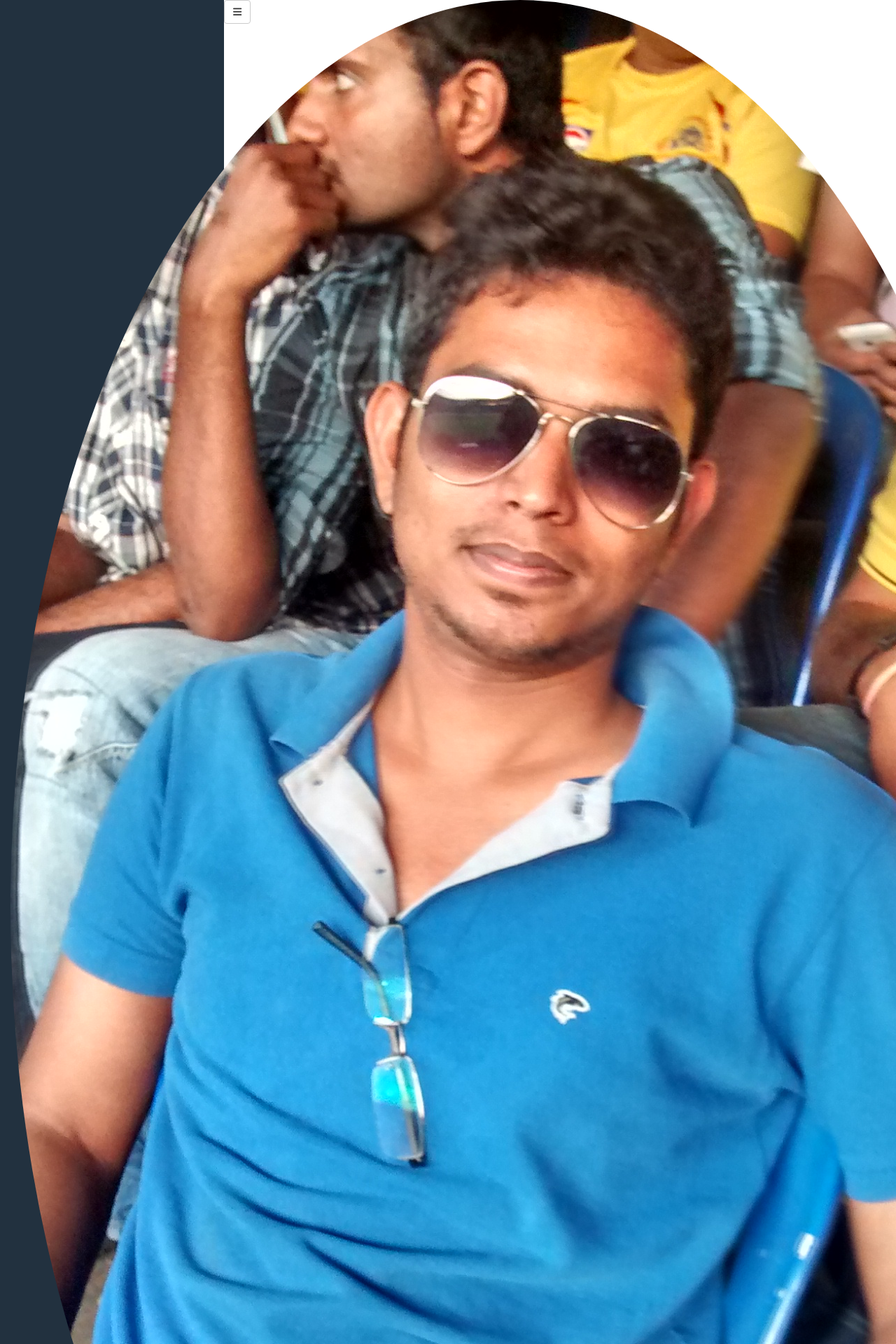
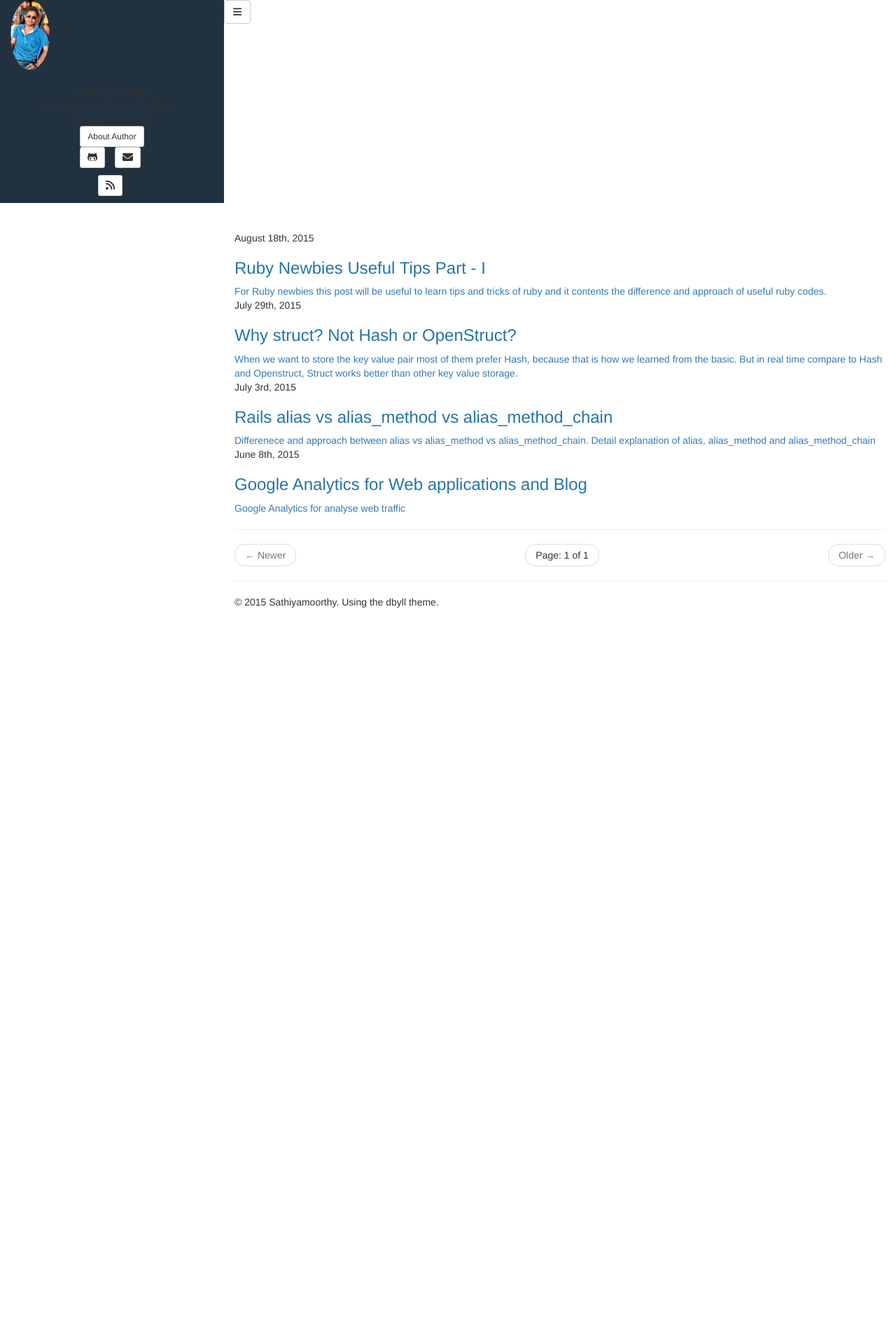
Before and after one commit to sathiyamoorthy/sathiyamoorthy.github.io, a Jekyll site: the page built from index.html, in a window 1280 px wide. Shown: the top 1920 px of the page at 70% size. Built offline with Jekyll 4.4.1, drawn with Linux system fonts in a browser that asks for light colours; nearby versions of some CDN libraries; library files that are not in the unit come from our copies; the list of posts is cut into pages by our own code; after the commit the page ends 900 px from its top, so only the background shows below that.

Commit message:
Update sidebar.html

```diff
--- a/_includes/themes/dbyll/sidebar.html
+++ b/_includes/themes/dbyll/sidebar.html
@@ -1,7 +1,7 @@
 <! -- sidebar.html -->
 <header class="sidebar-header" role="banner">
 	<a href="{% if BASE_PATH %}{{ BASE_PATH }}{% else %}/{% endif %}">
-		<img src="http://sathiyamoorthy.github.io/myprofile.jpg" class="img-circle" />
+		<img src="http://sathiyamoorthy.github.io/myprofile.jpg" height=100 class="img-circle" />
 	</a>
 	<h3 class="title">
 		<a href="{% if BASE_PATH %}{{ BASE_PATH }}{% else %}/{% endif %}"></a>
```
